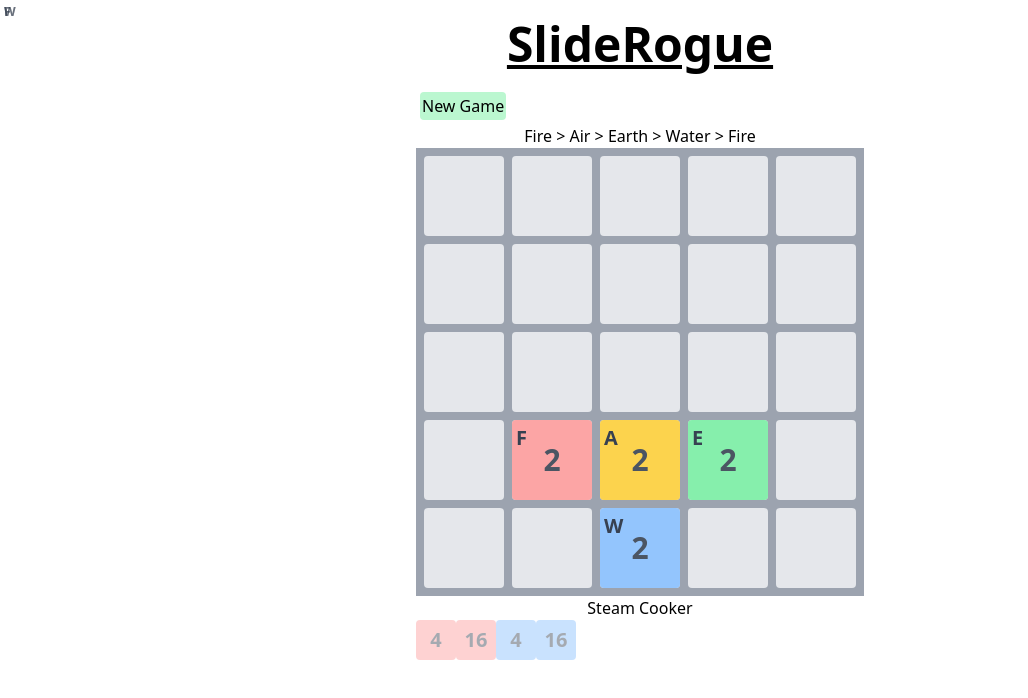
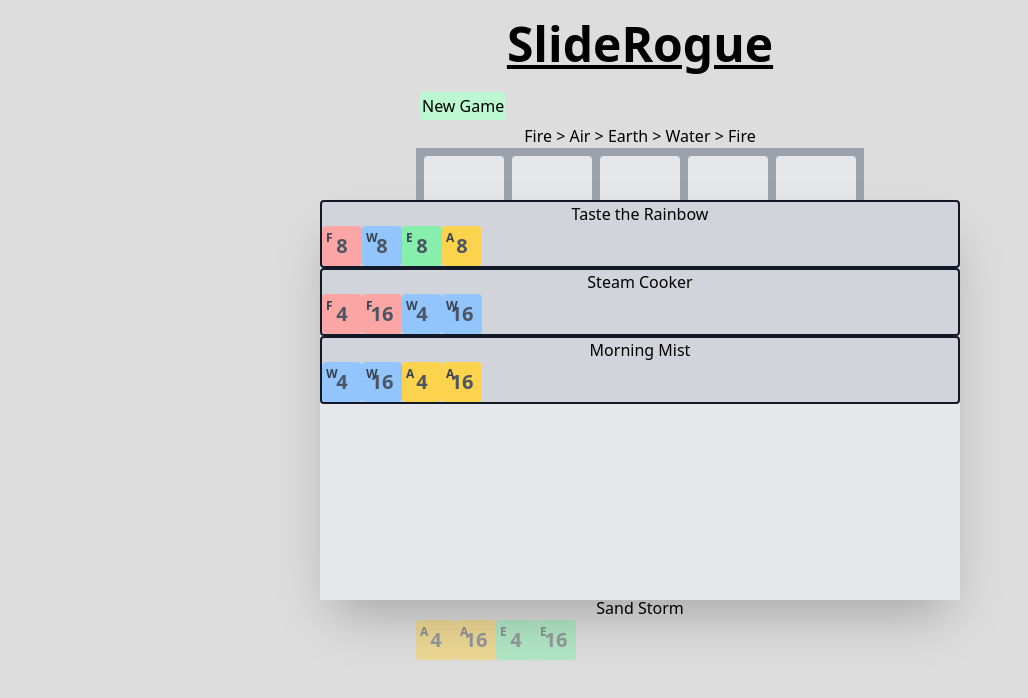
Before and after one commit to PAK90/sliderogue, a React (Vite) app: page / in a window 1280 px wide. Shown: the top 698 px of the page, without its empty margins (0-1028 px from the left). Built offline with nearby package versions, Linux system fonts and the light colour scheme.

Commit message:
Adds spell choosing and one spell per elemental combination

```diff
--- a/src/App.css
+++ b/src/App.css
@@ -5,6 +5,7 @@
   height: 100vh;
   display: flex;
   justify-content: center;
+  background-color: #ddd;
 }
 
 html, body {
--- a/src/components/GameArea.tsx
+++ b/src/components/GameArea.tsx
@@ -3,6 +3,7 @@ import React, { useEffect } from "react";
 import { useSwipeable } from "react-swipeable";
 // import ShopDialog from "./ShopDialog.tsx";
 import Board from "./Board.tsx";
+import GoalChooserDialog from "./GoalChooserDialog.tsx";
 
 const GameArea = () => {
   const { move, resetGame, boards } = useGameStore();
@@ -60,6 +61,7 @@ const GameArea = () => {
       {/*    return <div>{option.id}</div>;*/}
       {/*  })}*/}
       {/*<ShopDialog />*/}
+      <GoalChooserDialog />
       <div className="flex">
         {/*<div className="bg-indigo-200 w-fit m-1 p-0.5 rounded">{`Score: ${score}`}</div>*/}
         {/*<div className="bg-amber-200 w-fit m-1 p-0.5 rounded">{`Gold: ${gold}`}</div>*/}
--- /dev/null
+++ b/src/components/GoalChooserDialog.tsx
@@ -0,0 +1,46 @@
+import { useGameStore } from "../state";
+import { rollRandomSpell, Spell } from "../data/spells.ts";
+import SpellRender from "./SpellRender.tsx";
+
+const GoalChooserDialog = () => {
+  const { choosing, setChoosing, setActiveSpell } = useGameStore();
+
+  const spellChoiceHandler = (chosenSpell: Spell) => {
+    setChoosing(); // toggle off the dialog
+    setActiveSpell(chosenSpell, 0);
+  };
+
+  const choiceOfThree: Spell[] = [];
+
+  while (choiceOfThree.length < 3) {
+    const potentialNewSpell = rollRandomSpell();
+    if (!choiceOfThree.find((s) => s.name === potentialNewSpell.name)) {
+      choiceOfThree.push(potentialNewSpell);
+    }
+  }
+
+  return (
+    <>
+      <div
+        hidden={!choosing}
+        className="bg-gray-200 shadow-2xl absolute top-1/4 left-1/4 w-1/2 h-1/2 z-20"
+      >
+        {choiceOfThree.map((spell) => (
+          <div
+            className="border-gray-900 border-2 cursor-pointer bg-gray-300 rounded"
+            onClick={() => spellChoiceHandler(spell)}
+          >
+            <SpellRender
+              spellData={{
+                spell,
+                complete: spell.requiredTiles.map(() => true),
+              }}
+            />
+          </div>
+        ))}
+      </div>
+    </>
+  );
+};
+
+export default GoalChooserDialog;
--- a/src/components/SpellRender.tsx
+++ b/src/components/SpellRender.tsx
@@ -26,6 +26,7 @@ const SpellRender = ({
                 `}
       style={{
         opacity: spellData.complete[ix] ? "100%" : "50%",
+        position: "relative",
       }}
     >
       <span className="text-gray-600 font-bold text-xl">{t.tileValue}</span>
--- a/src/data/spells.ts
+++ b/src/data/spells.ts
@@ -1,5 +1,17 @@
 import { airTile, earthTile, fireTile, waterTile } from "./tiles.ts";
 import { Option } from "../helpers/chooseWeightedOption.ts";
+
+export const rollActiveSpellData = () => {
+  const selectedSpell = rollRandomSpell();
+  return {
+    spell: selectedSpell,
+    complete: selectedSpell.requiredTiles.map(() => false),
+  };
+};
+
+export const rollRandomSpell = () => {
+  return spells[Math.floor(Math.random() * spells.length)];
+};
 
 export type Spell = {
   name: string;
@@ -33,6 +45,50 @@ const lavaSpell: Spell = {
   spawns: [fireTile, earthTile],
 };
 
+const sandstormSpell: Spell = {
+  name: "Sand Storm",
+  requiredTiles: [
+    { tileName: airTile.id, tileValue: 4 },
+    { tileName: airTile.id, tileValue: 16 },
+    { tileName: earthTile.id, tileValue: 4 },
+    { tileName: earthTile.id, tileValue: 16 },
+  ],
+  spawns: [airTile, earthTile],
+};
+
+const mistySpell: Spell = {
+  name: "Morning Mist",
+  requiredTiles: [
+    { tileName: waterTile.id, tileValue: 4 },
+    { tileName: waterTile.id, tileValue: 16 },
+    { tileName: airTile.id, tileValue: 4 },
+    { tileName: airTile.id, tileValue: 16 },
+  ],
+  spawns: [waterTile, airTile],
+};
+
+const mudflowSpell: Spell = {
+  name: "Mud Flow",
+  requiredTiles: [
+    { tileName: waterTile.id, tileValue: 4 },
+    { tileName: waterTile.id, tileValue: 16 },
+    { tileName: earthTile.id, tileValue: 4 },
+    { tileName: earthTile.id, tileValue: 16 },
+  ],
+  spawns: [waterTile, earthTile],
+};
+
+const staticsparkSpell: Spell = {
+  name: "Static Sparks",
+  requiredTiles: [
+    { tileName: fireTile.id, tileValue: 4 },
+    { tileName: fireTile.id, tileValue: 16 },
+    { tileName: airTile.id, tileValue: 4 },
+    { tileName: airTile.id, tileValue: 16 },
+  ],
+  spawns: [fireTile, airTile],
+};
+
 // const waterHoseSpell: Spell = {
 //   name: "Water Hose",
 //   requiredTiles: [
@@ -62,4 +118,12 @@ const rainbowSpell: Spell = {
   spawns: [],
 };
 
-export const spells = [steamSpell, rainbowSpell, lavaSpell];
+export const spells = [
+  steamSpell,
+  rainbowSpell,
+  lavaSpell,
+  staticsparkSpell,
+  mistySpell,
+  mudflowSpell,
+  sandstormSpell,
+];
--- a/src/state/index.ts
+++ b/src/state/index.ts
@@ -6,7 +6,7 @@ import { addRandomTile } from "../helpers/addRandomTile.ts";
 // import { defaultTiles } from "../tiles.ts";
 import { Option } from "../helpers/chooseWeightedOption.ts";
 import { elementalTiles } from "../data/tiles.ts";
-import { Spell, spells } from "../data/spells.ts";
+import { rollActiveSpellData, Spell } from "../data/spells.ts";
 // import range from "../helpers/range.ts";
 
 export type Direction = "up" | "down" | "left" | "right";
@@ -47,6 +47,8 @@ export type BoardState = {
 
 export type GameState = {
   boards: BoardState[];
+  choosing: boolean;
+  setChoosing: () => void;
 };
 
 export type Actions = {
@@ -57,16 +59,25 @@ export type Actions = {
   // applyUpgrade: (u: Upgrade) => void;
   setTilesToSpawn: (t: Option[]) => void;
   enspellTile: (t: Tile) => void;
-  setActiveSpell: (ix: number, boardIx: number) => void;
+  setActiveSpell: (newSpell: Spell, boardIx: number) => void;
 };
 
 export const useGameStore = create<GameState & Actions>()(
   immer((set) => ({
+    choosing: false,
     boards: [],
 
-    setActiveSpell: (ix: number, boardIx: number) =>
+    setChoosing: () =>
       set((state) => {
-        state.boards[boardIx].activeSpell = ix;
+        state.choosing = !state.choosing;
+      }),
+
+    setActiveSpell: (newSpell: Spell, boardIx: number) =>
+      set((state) => {
+        state.boards[boardIx].availableSpells[0] = {
+          spell: newSpell,
+          complete: newSpell.requiredTiles.map(() => false),
+        };
       }),
 
     enspellTile: (tile: Tile) =>
@@ -89,12 +100,13 @@ export const useGameStore = create<GameState & Actions>()(
           activeSpell.complete[slotToFillIx] = true;
         }
 
-        // if the spell is now complete, roll a new one
+        // if the spell is now complete, let the player roll a new one
         if (activeSpell.complete.every(Boolean)) {
-          const newSpell = rollActiveSpell();
-          state.boards[0].availableSpells = [newSpell];
-          state.boards[0].newTilesToSpawn = newSpell.spell.spawns;
+          // const newSpell = rollActiveSpellData();
+          // state.boards[0].availableSpells = [newSpell];
+          // state.boards[0].newTilesToSpawn = newSpell.spell.spawns;
           // TODO: do the spell effect
+          state.choosing = true;
         }
 
         // delete the tile that's now 'in' the spell
@@ -262,6 +274,7 @@ export const useGameStore = create<GameState & Actions>()(
         const myBoard = initBoard(5, 5, elementalTiles, elementalTiles);
         // const enemyBoard = initBoard(5, 5, elementalTiles, elementalTiles);
         state.boards = [myBoard];
+        state.choosing = true;
       });
     },
   })),
@@ -273,7 +286,7 @@ const initBoard = (
   tilesToStart: Option[],
   baseTilesToSpawn: Option[],
 ) => {
-  const newSpell = rollActiveSpell();
+  const newSpell = rollActiveSpellData();
   const newBoardState: BoardState = {
     score: 0,
     boardWidth: width,
@@ -322,14 +335,6 @@ const elementsCollide = (
     return { winner: t2, loser: t1 };
   }
   return false;
-};
-
-const rollActiveSpell = () => {
-  const selectedSpell = spells[Math.floor(Math.random() * spells.length)];
-  return {
-    spell: selectedSpell,
-    complete: selectedSpell.requiredTiles.map(() => false),
-  };
 };
 
 // const tilesCanMerge = (t1: Tile, t2: Tile) => {
```
